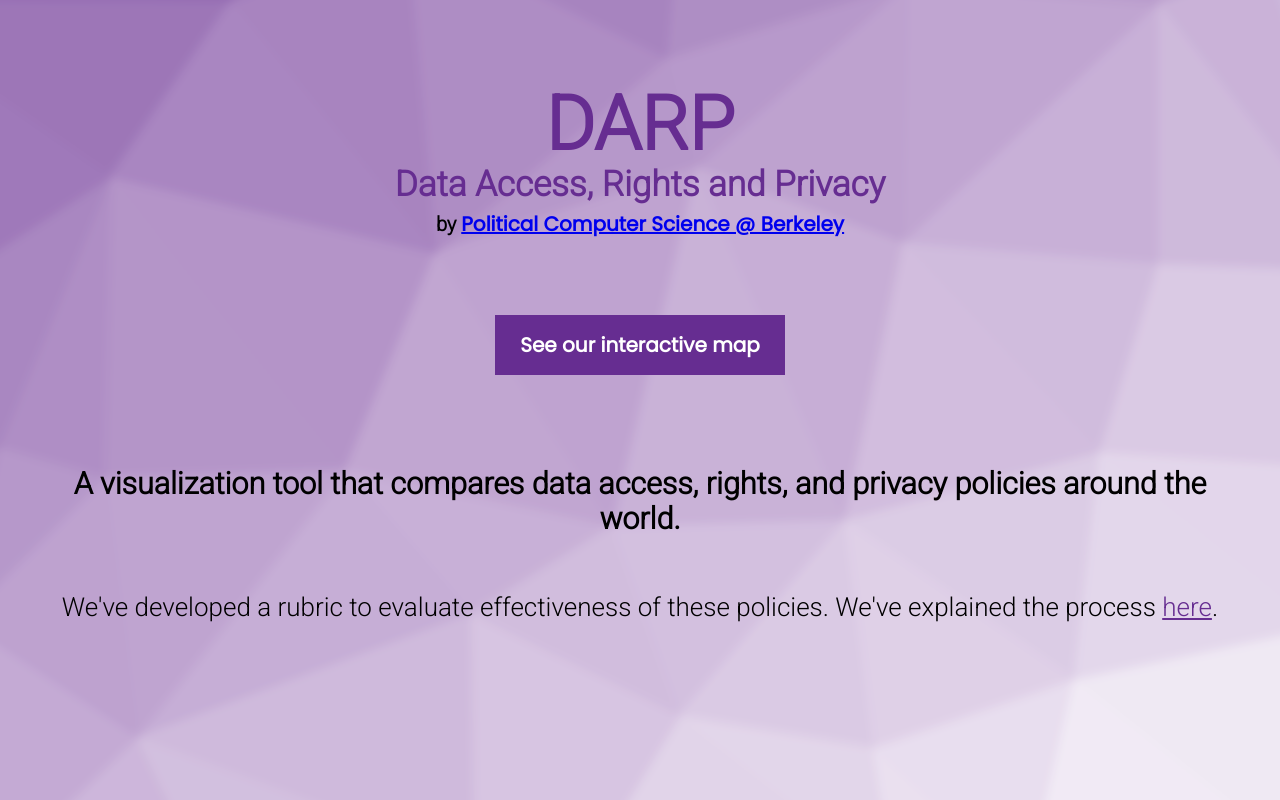
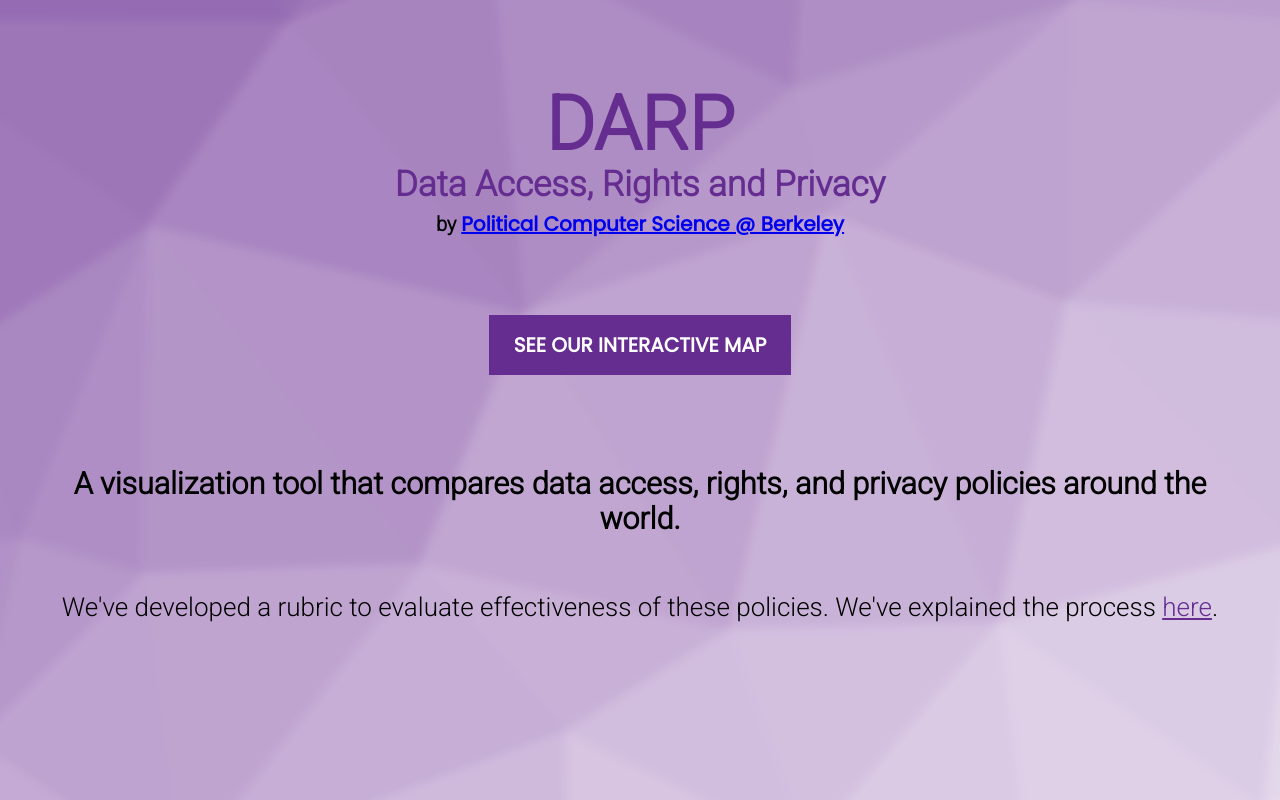
Before and after one commit to PoliticalComputerScience/darp, a React (Create React App) app: page / in a window 1280 px wide. Built offline with nearby package versions, Linux system fonts and the light colour scheme.

Commit message:
style updates

```diff
--- a/src/App.css
+++ b/src/App.css
@@ -18,10 +18,12 @@
   background: url("./trianglify.svg");
   background-size: cover;
   background-repeat: no-repeat;
-  height: 130%;
-  width: 130%;
   z-index: 0;
   position: fixed;
+  left: -10px;
+  top: -10px;
+  right: -10px;
+  bottom: -10px;
   filter: blur(5px);
   margin: -15% -15%;
   opacity: 0.8;
@@ -108,11 +110,12 @@
   border: none;
   font-size: 20px;
   font-family: Poppins, sans-serif;
+  transition: 0.4s all;
 }
 
 header button#button:hover {
   /*background: #D1B4E7;*/
-  background: #AE82CF;
+  background: #E62739;
 }
 
 /* Description under map */
--- a/src/Landing.js
+++ b/src/Landing.js
@@ -20,7 +20,7 @@
 						</h2>
 						<Link to="/app">
 							<button id="button" to="/app">
-								See our interactive map
+								SEE OUR INTERACTIVE MAP
 							</button>
 						</Link>
 						<h3 id="subhead">
```
